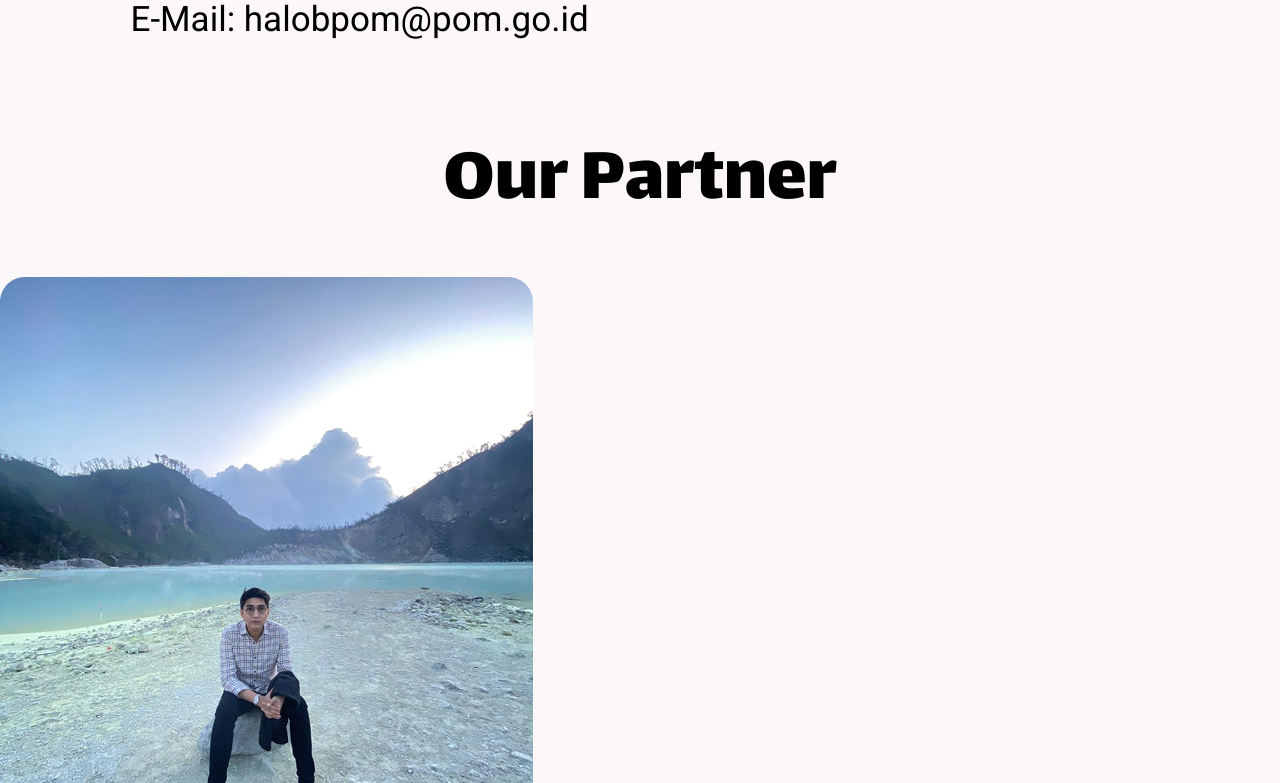
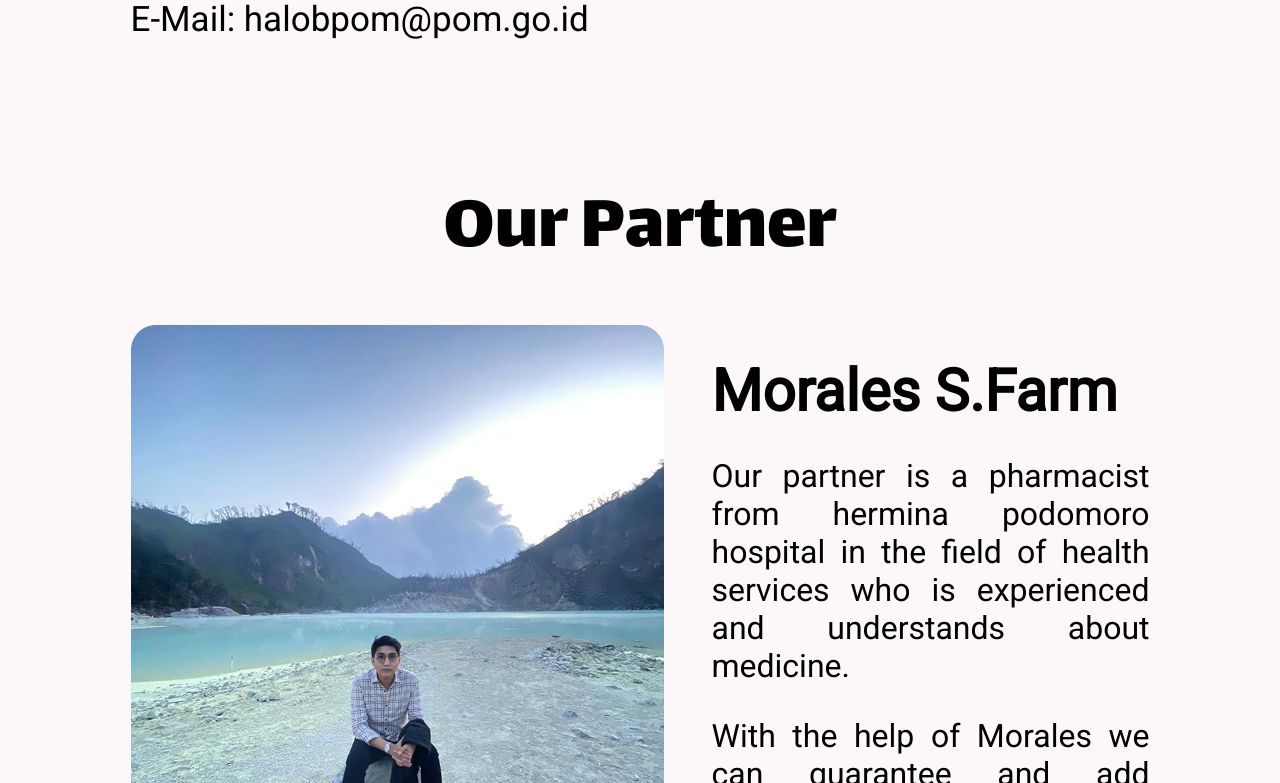
Before and after one commit to BoviliusMeidi/PharmaCheck, a Next.js app: page /about in a window 1280 px wide. Shown: the part 2337-3120 px from the top of the page. Built offline with nearby package versions, Linux system fonts and the light colour scheme.

Commit message:
style : add about fourth page style

```diff
--- a/src/app/about/about.css
+++ b/src/app/about/about.css
@@ -24,6 +24,13 @@ body {
 }
 
 .about-third-page {
+  flex: 1;
+  padding: 3rem 2rem;
+  max-width: 1083px;
+  margin: 0 auto;
+}
+
+.about-fourth-page {
   flex: 1;
   padding: 3rem 2rem;
   max-width: 1083px;
@@ -70,6 +77,17 @@ body {
   margin-bottom: 2rem;
 }
 
+.about-texts {
+  color: #000;
+  text-align: justify;
+  font-family: var(--font-description);
+  font-size: 32px;
+  font-style: normal;
+  font-weight: 400;
+  line-height: normal;
+  margin-bottom: 2rem;
+}
+
 .logo-container {
   display: flex;
   flex-direction: row;
@@ -102,3 +120,34 @@ body {
   width: 371px;
   height: 371px;
 }
+
+.about-name {
+  color: #000;
+  text-align: justify;
+  font-family: var(--font-description);
+  font-size: 58px;
+  font-style: normal;
+  font-weight: 800;
+  line-height: normal;
+  margin: 2rem 0;
+}
+
+.partner-content {
+  display: flex;
+  flex-direction: row;
+  align-items: flex-start;
+  gap: 3rem;
+  margin-top: 2rem;
+}
+
+.morales-photo {
+  width: 533px;
+  height: 603px;
+  border-radius: 20px;
+}
+
+.partner-text {
+  flex: 1;
+  display: flex;
+  flex-direction: column;
+}
```
